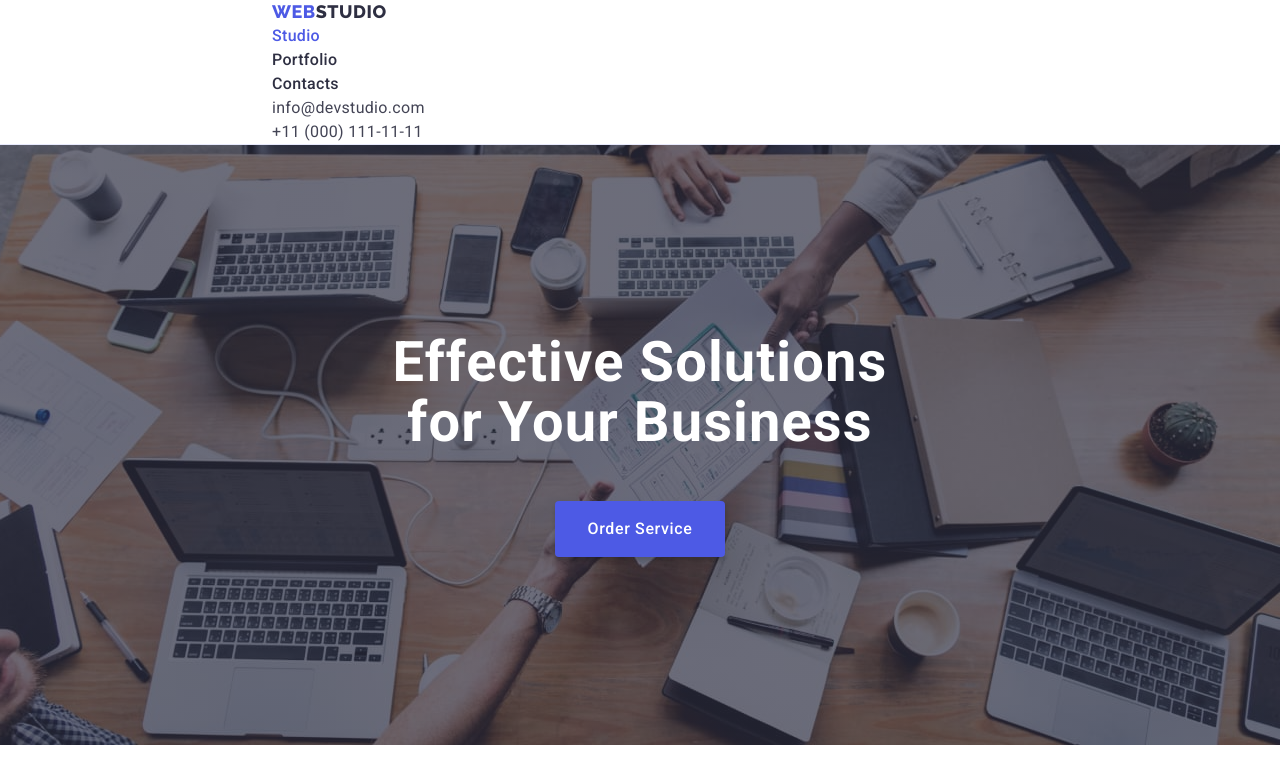
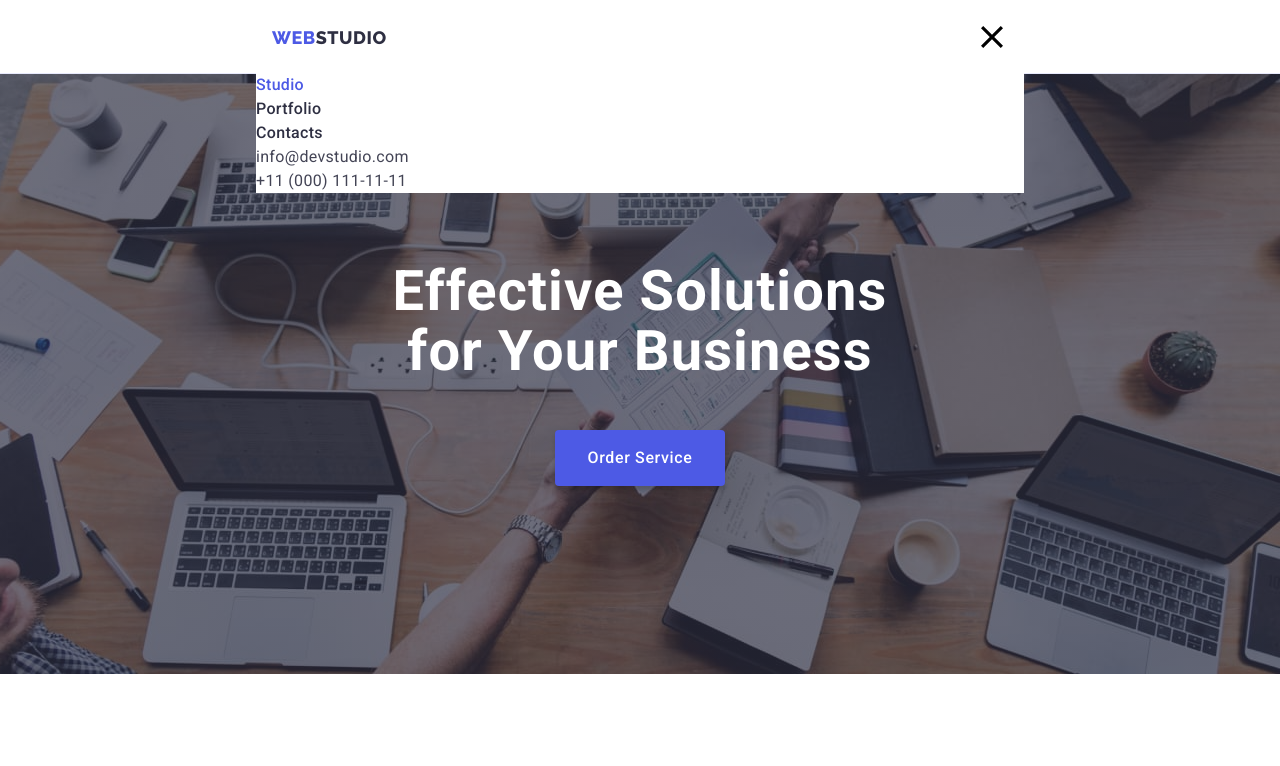
Before and after one commit to Anastasiia-1709/goit-markup-hw-07, a plain HTML site: page index.html in a window 1280 px wide. Shown: the top 766 px of the page. Drawn offline with nearby package versions, Linux system fonts and the light colour scheme.

Commit message:
Update index.html

```diff
--- a/index.html
+++ b/index.html
@@ -23,7 +23,19 @@
     <header style="border-bottom: 1px solid #e7e9fc">
       <div class="container header">
         <nav class="site-nav">
+          <div class="menu">
             <a href="./index.html" class="logo"><span>WEB</span>STUDIO</a>
+            <button class="menu-button is-open" type="button"  data-menu-button
+            aria-expanded="false">
+              <svg width="32px" height="22px">
+                <use class="icon-menu" href="./images/symbol-defs.svg#icon-menu"></use>
+                <use class="icon-cross" href="./images/symbol-defs.svg#icon-close"></use>
+              </svg>
+
+            </button>
+          </div>
+        </nav>
+        <div class="menu-container">
           <ul class="list nav">
               <li class="item">
                 <a href="./index.html" class="link-nav current">Studio</a>
@@ -33,7 +45,6 @@
               </li>
               <li class="item"><a href="" class="link-nav">Contacts</a></li>
             </ul>
-        </nav>
           <ul class="list cont">
             <li class="contact">
               <a href="mailto:info@devstudio.com" class="contacts"
@@ -46,6 +57,7 @@
               >
             </li>
           </ul>
+        </div>
       </div>
     </header>
     <!--Main-->
@@ -496,5 +508,6 @@
       </div>
     </footer>
     <script src="./js/modal.js"></script>
+    <script src="./js/mobile-menu.js"></script>
   </body>
 </html>
```
Lines whose indentation alone changed are shown as unchanged.
